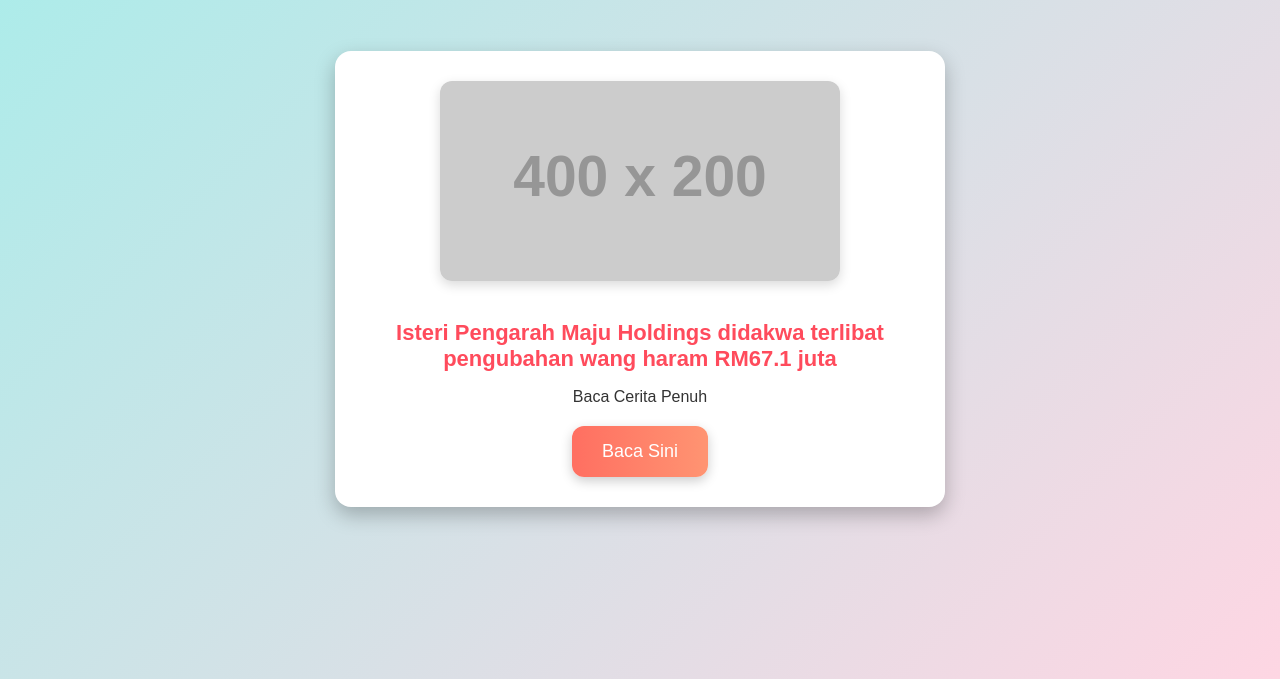
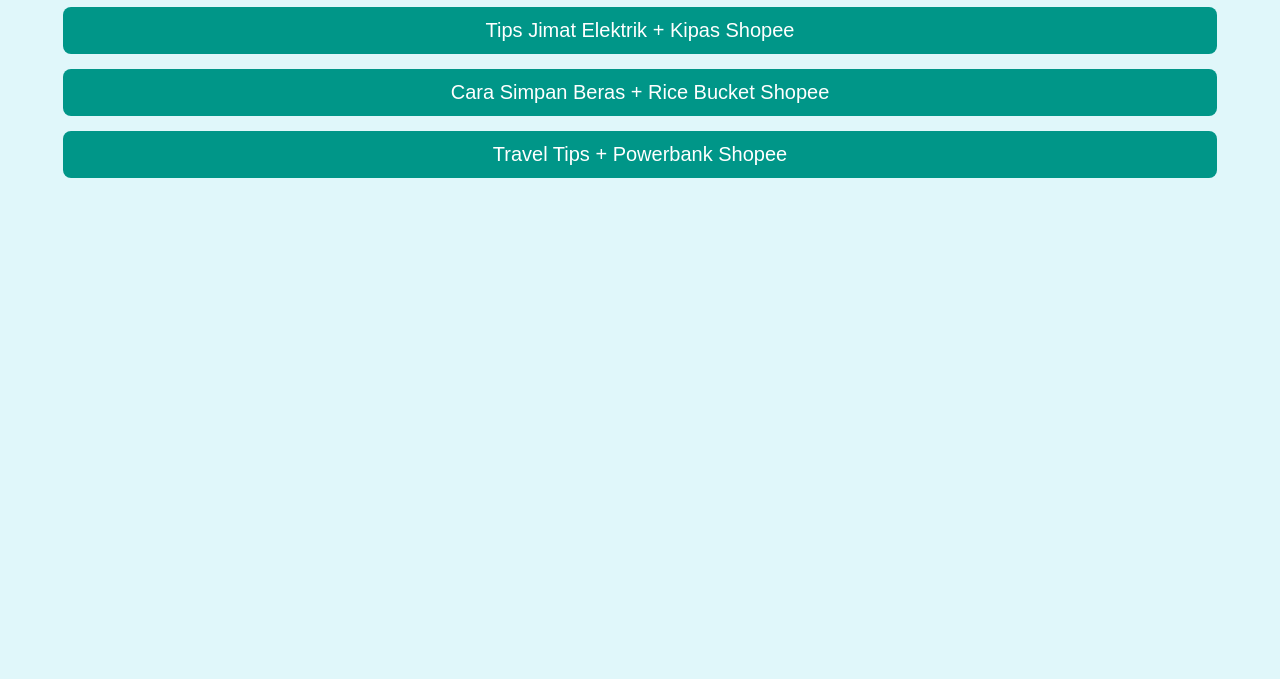
Before and after one commit to mi0280968-web/redirect, a plain HTML site: page index.html in a window 1280 px wide. Shown: the part 121-800 px from the top of the page. Drawn offline with Linux system fonts and the light colour scheme; placeholder pictures from the web are drawn by us.

Commit message:
Update index.html

```diff
--- a/index.html
+++ b/index.html
@@ -2,73 +2,18 @@
 <html lang="en">
 <head>
   <meta charset="UTF-8">
-  <title>Ketupat Tendang</title>
+  <title>Landing Page</title>
   <style>
-    body {
-      font-family: 'Arial', sans-serif;
-      /* Gradient background supaya nampak hidup */
-      background: linear-gradient(135deg, #a8edea, #fed6e3);
-      display: flex;
-      flex-direction: column;
-      justify-content: center;
-      align-items: center;
-      height: 100vh;
-      margin: 0;
-    }
-    .container {
-      background: #fff;
-      padding: 30px;
-      border-radius: 16px;
-      box-shadow: 0 8px 20px rgba(0,0,0,0.25); /* lebih shadow */
-      text-align: center;
-      max-width: 550px;
-      animation: fadeIn 1s ease-in-out;
-    }
-    h1 {
-      color: #ff4b5c;
-      font-size: 22px;
-      margin-bottom: 15px;
-    }
-    p {
-      color: #333;
-      font-size: 16px;
-      margin-bottom: 20px;
-    }
-    button {
-      padding: 15px 30px;
-      font-size: 18px;
-      border: none;
-      border-radius: 12px;
-      background: linear-gradient(90deg, #ff6f61, #ff9472);
-      color: white;
-      cursor: pointer;
-      box-shadow: 0 4px 12px rgba(0,0,0,0.2);
-      transition: all 0.3s ease;
-    }
-    button:hover {
-      transform: translateY(-3px);
-      box-shadow: 0 6px 15px rgba(0,0,0,0.3);
-    }
-    img {
-      max-width: 100%;
-      border-radius: 12px;
-      margin-bottom: 20px;
-      box-shadow: 0 4px 12px rgba(0,0,0,0.15);
-    }
-    @keyframes fadeIn {
-      from { opacity: 0; transform: translateY(-20px); }
-      to { opacity: 1; transform: translateY(0); }
-    }
+    body { font-family: Arial, sans-serif; background: #e0f7fa; text-align: center; padding: 40px; }
+    h1 { color: #00796b; }
+    a { display: block; margin: 15px; font-size: 20px; color: #fff; background: #009688; padding: 12px; border-radius: 8px; text-decoration: none; }
+    a:hover { background: #00695c; }
   </style>
 </head>
 <body>
-  <div class="container">
-    <img src="https://via.placeholder.com/400x200.png?text=Tips+Hebat" alt="Ketupat Tendang">
-    <h1>Isteri Pengarah Maju Holdings didakwa terlibat pengubahan wang haram RM67.1 juta</h1>
-    <p>Baca Cerita Penuh</p>
-    <button onclick="window.open('https://s.shopee.com.my/LdepK3JUh'); window.location.href='https://www.astroawani.com/berita-malaysia/isteri-pengarah-maju-holdings-didakwa-terlibat-pengubahan-wang-haram-rm671-juta-537640';">
-      Baca Sini
-    </button>
-  </div>
+  <h1>Welcome! Pilih Info</h1>
+  <a href="kipas.html">Tips Jimat Elektrik + Kipas Shopee</a>
+  <a href="rice.html">Cara Simpan Beras + Rice Bucket Shopee</a>
+  <a href="powerbank.html">Travel Tips + Powerbank Shopee</a>
 </body>
 </html>
```
